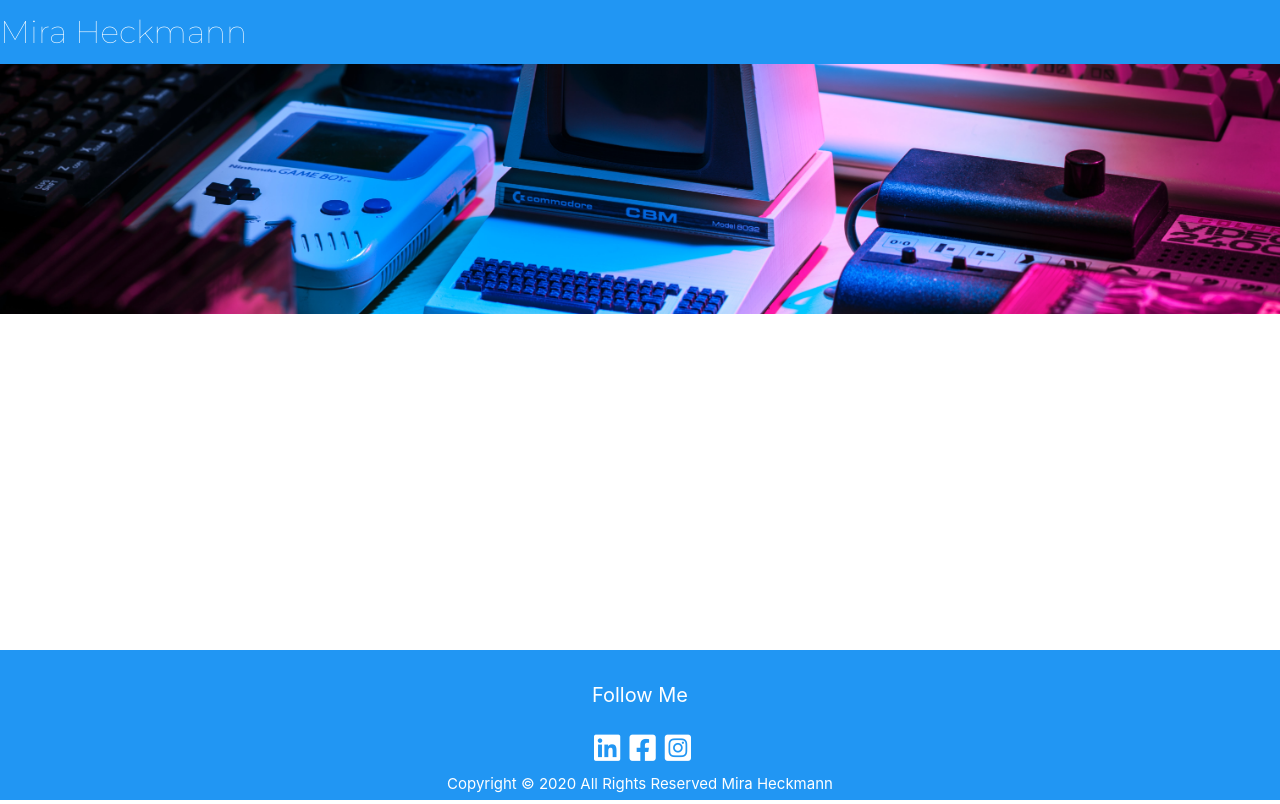
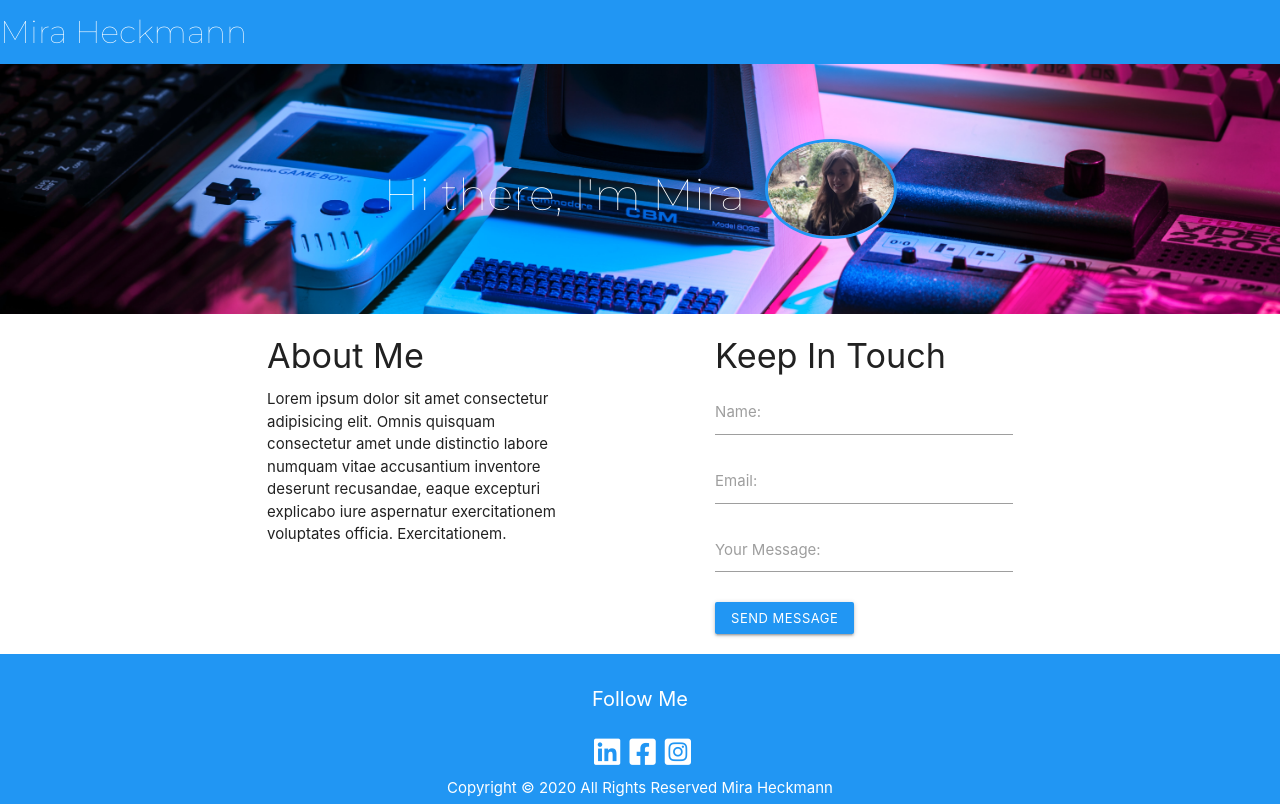
Before and after one commit to Mheckmann7/personal-website, a plain HTML site: page index.html in a window 1280 px wide. Drawn offline with nearby package versions, Linux system fonts and the light colour scheme.

Commit message:
adds form and about me

```diff
--- a/css/style.css
+++ b/css/style.css
@@ -8,16 +8,27 @@ body {
     flex-direction: column;
 }
 .brand-logo {
-    font-family: 'Montserrat', cursive;
+    font-family: 'Montserrat', serif;
 }
 .outline {
     border: 3px dotted red;
 }
 header {
+    display: flex;
+    justify-content: center;
+    align-items: center;
     height: 250px;
     background-image: url('../imgs/banner.jpg');
     background-size: cover;
     background-position: center;
+}
+header img {
+    height: 100px;
+    margin-left: 20px;
+    border: 3px solid #2196F3;
+}
+header h3 {
+    font-family: 'Montserrat', serif;
 }
 main {
     flex-grow: 1;
--- a/index.html
+++ b/index.html
@@ -26,10 +26,38 @@
         </div>
     </nav>
     <header>
-
+        <h3 class="white-text">Hi there, I'm Mira</h3>
+        <img src="./imgs/profile.jpg" alt="Mira Heckmann" class="responsive-image circle">
     </header>
-    <main>
-
+    <main class="container">
+        <div class="row">
+            <section class="col s6">
+                <div class="container">
+                    <h4>About Me</h4>
+                    <p class="body-text">Lorem ipsum dolor sit amet consectetur adipisicing elit. Omnis quisquam consectetur amet unde distinctio labore numquam vitae accusantium inventore deserunt recusandae, eaque excepturi explicabo iure aspernatur exercitationem voluptates officia. Exercitationem.</p>
+                </div>
+            </section>
+            <section class="col s6">
+                <div class="container">
+                    <h4>Keep In Touch</h4>
+                    <form name="contact" method="POST" data-netlify="true">
+                        <div class="input-field">
+                            <input type="text" name="name" id="name">
+                            <label for="name">Name:</label>
+                        </div>
+                        <div class="input-field">
+                            <input type="email" name="email" id="email">
+                            <label for="email">Email:</label>
+                        </div>
+                        <div class="input-field">
+                            <textarea class="materialize-textarea" name="message" id="message"></textarea>
+                            <label for="message">Your Message:</label>
+                        </div>
+                        <button type="submit" class="btn btn-small blue">Send Message</button>
+                    </form>
+                </div>
+            </section>
+        </div>
     </main>
     <footer class="page-footer blue">
         <h3>Follow Me</h3>
```
Also changed, not shown: imgs/profile.jpg (added).
